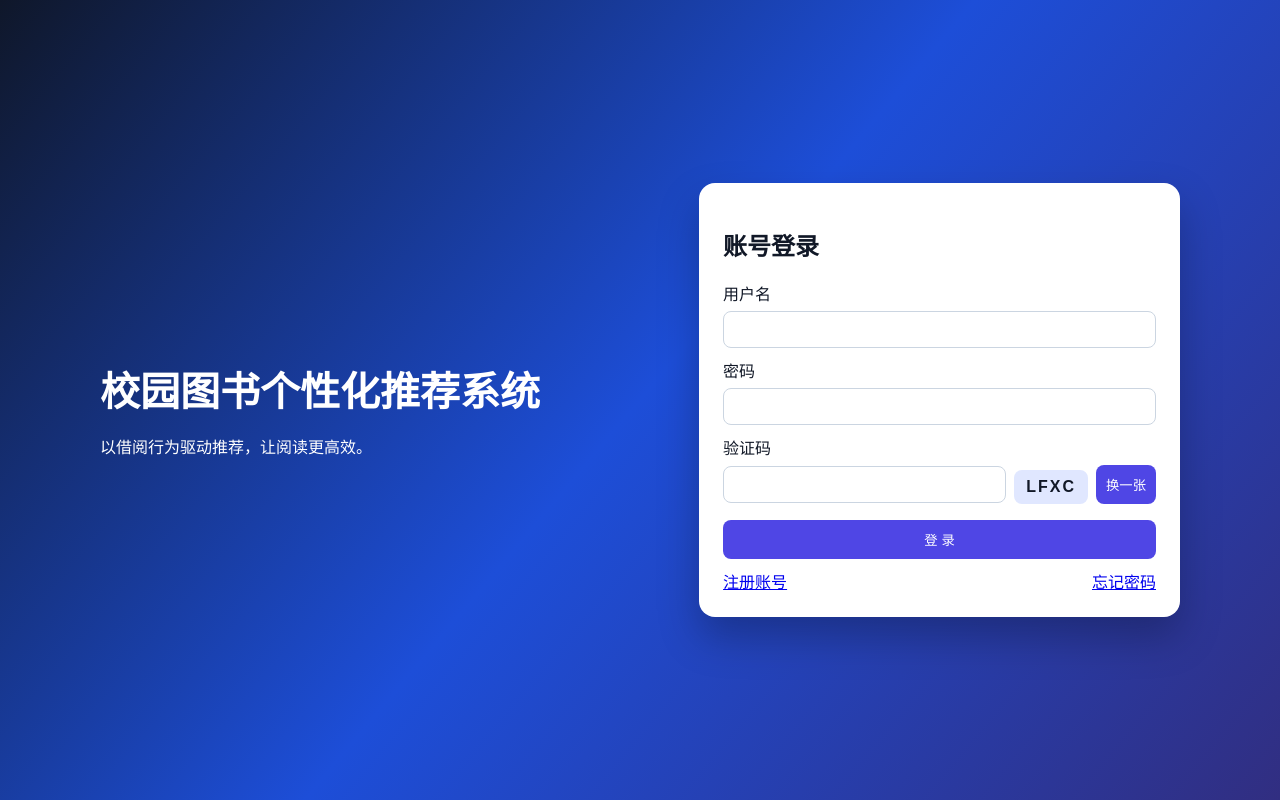
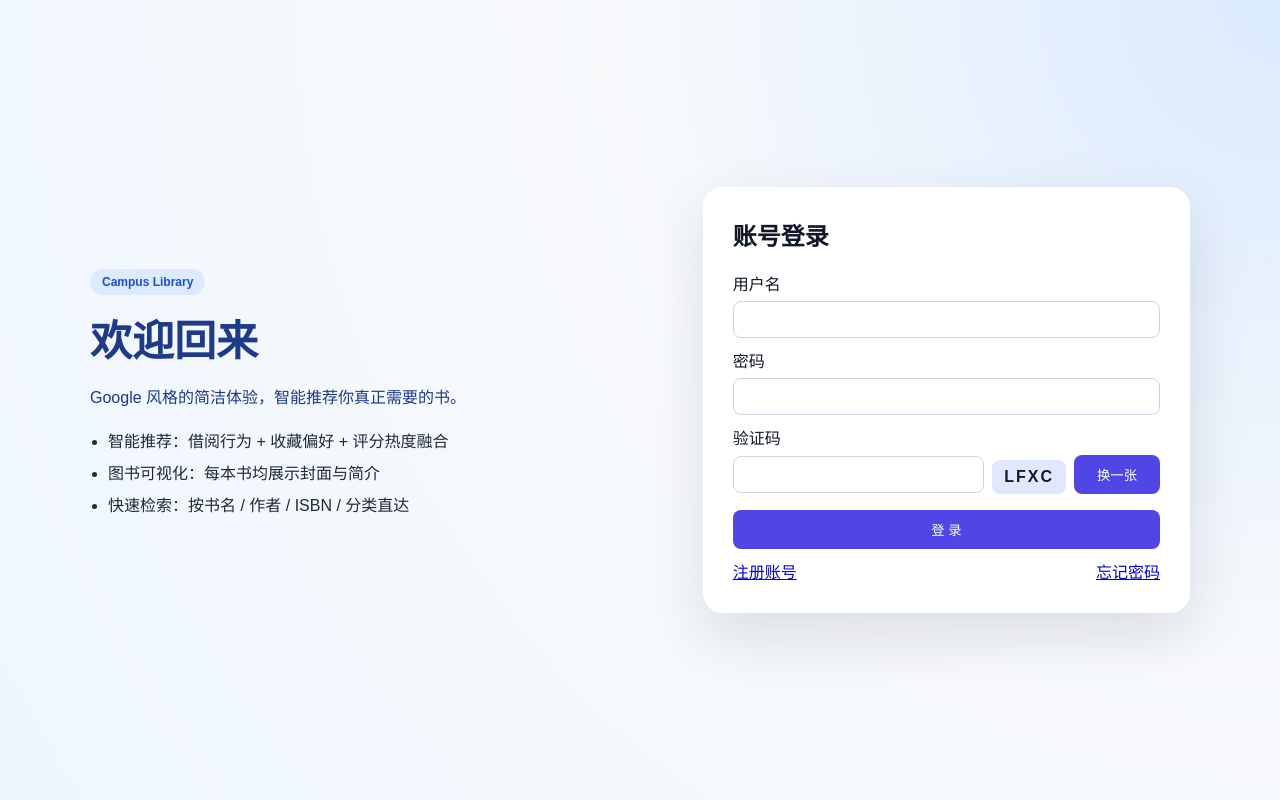
Before and after one commit to Trikkertwo/Design-and-Implementation-of-Campus-Library-Personalized-Recommendation-System, a Django app: page /login/ in a window 1280 px wide. Run offline with Django 5.2, Linux system fonts and the light colour scheme.

Commit message:
feat: upgrade login UI, smart recommendations, and book cards
Agent-Logs-Url: https://github.com/Trikkertwo/Design-and-Implementation-of-Campus-Library-Personalized-Recommendation-System/sessions/97e20d5c-9952-4fca-a85d-81f91f37d379

Co-authored-by: Trikkertwo <147701487+Trikkertwo@users.noreply.github.com>

```diff
--- a/library/static/library/style.css
+++ b/library/static/library/style.css
@@ -17,13 +17,30 @@ input,select,textarea,button{width:100%;padding:10px;margin-top:6px;margin-botto
 button,.btn-primary{background:var(--primary);color:#fff;border:none;cursor:pointer}
 .filters{display:grid;grid-template-columns:repeat(5,1fr);gap:8px}
 table{width:100%;border-collapse:collapse} th,td{padding:8px;border-bottom:1px solid #e5e7eb;text-align:left}
-.auth-bg{min-height:100vh;background:linear-gradient(130deg,#0f172a,#1d4ed8,#312e81)}
-.auth-wrap{width:min(1080px,94vw);margin:auto;min-height:100vh;display:grid;grid-template-columns:1.2fr 1fr;gap:22px;align-items:center}
-.auth-panel{color:#fff}
-.auth-panel h1{font-size:40px;margin-bottom:8px}
-.auth-card{background:#fff;border-radius:16px;padding:24px;box-shadow:0 20px 40px rgba(0,0,0,.25)}
+.auth-page{min-height:100vh;background:radial-gradient(circle at top right,#dbeafe 0,#f8fafc 45%,#eff6ff 100%)}
+.auth-wrap{width:min(1100px,94vw);margin:auto;min-height:100vh;display:grid;grid-template-columns:1.2fr 1fr;gap:28px;align-items:center}
+.auth-panel{color:#1e3a8a}
+.auth-panel h1{font-size:42px;margin:12px 0}
+.auth-card{background:#fff;border-radius:20px;padding:30px;box-shadow:0 24px 60px rgba(15,23,42,.12)}
 .auth-links{display:flex;justify-content:space-between}
 .captcha-line{display:grid;grid-template-columns:1fr auto auto;gap:8px;align-items:center}
+.captcha-line button{width:auto;min-width:86px}
 #captcha-text{display:inline-block;padding:8px 12px;background:#e0e7ff;border-radius:8px;letter-spacing:2px}
 .narrow{max-width:520px;margin:24px auto}
+.auth-badge{display:inline-block;padding:6px 12px;border-radius:999px;background:#dbeafe;color:#1d4ed8;font-weight:700;font-size:12px}
+.auth-points{padding-left:18px;margin-top:20px}
+.auth-points li{margin:8px 0;color:#1f2937}
+.modern-auth-card h2{margin-top:0}
+.book-grid{display:grid;grid-template-columns:repeat(3,minmax(0,1fr));gap:14px;margin-top:16px}
+.book-card{display:grid;grid-template-columns:110px 1fr;gap:12px;padding:12px;border:1px solid #e2e8f0;border-radius:12px;background:#fff}
+.book-card img{width:110px;height:150px;object-fit:cover;border-radius:10px}
+.book-card h3{margin:0 0 6px;font-size:17px}
+.book-meta{color:#64748b;font-size:13px;margin:6px 0}
+.book-mini{display:grid;grid-template-columns:56px 1fr;gap:10px;text-decoration:none;padding:8px;border-radius:10px;border:1px solid #e5e7eb;margin-bottom:8px;color:#0f172a}
+.book-mini img{width:56px;height:78px;object-fit:cover;border-radius:8px}
+.book-mini strong{display:block;font-size:14px;margin-bottom:3px}
+.book-mini small{color:#64748b;line-height:1.4}
+.book-detail-head{display:grid;grid-template-columns:220px 1fr;gap:18px;align-items:start}
+.book-detail-head img{width:220px;height:310px;object-fit:cover;border-radius:12px;border:1px solid #dbeafe}
 @media (max-width:900px){.auth-wrap,.grid4,.grid3,.grid2,.filters{grid-template-columns:1fr}}
+@media (max-width:900px){.book-grid,.book-detail-head{grid-template-columns:1fr}.book-card{grid-template-columns:1fr}.book-card img,.book-detail-head img{width:100%;height:auto}}
--- a/templates/auth/login.html
+++ b/templates/auth/login.html
@@ -6,13 +6,19 @@
     <title>登录 - 校园图书推荐系统</title>
     <link rel="stylesheet" href="/static/library/style.css">
 </head>
-<body class="auth-bg">
-<div class="auth-wrap">
-    <section class="auth-panel">
-        <h1>校园图书个性化推荐系统</h1>
-        <p>以借阅行为驱动推荐，让阅读更高效。</p>
+<body class="auth-page">
+<div class="auth-wrap modern-auth">
+    <section class="auth-panel modern-auth-panel">
+        <span class="auth-badge">Campus Library</span>
+        <h1>欢迎回来</h1>
+        <p>Google 风格的简洁体验，智能推荐你真正需要的书。</p>
+        <ul class="auth-points">
+            <li>智能推荐：借阅行为 + 收藏偏好 + 评分热度融合</li>
+            <li>图书可视化：每本书均展示封面与简介</li>
+            <li>快速检索：按书名 / 作者 / ISBN / 分类直达</li>
+        </ul>
     </section>
-    <section class="auth-card">
+    <section class="auth-card modern-auth-card">
         <h2>账号登录</h2>
         {% for message in messages %}<div class="message">{{ message }}</div>{% endfor %}
         <form method="post">
```
Also changed, not shown: library/recommendation.py (+70 -13 lines), templates/book_detail.html (+10 -5 lines), templates/book_list.html (+17 -4 lines), templates/home.html (+4 -4 lines).
